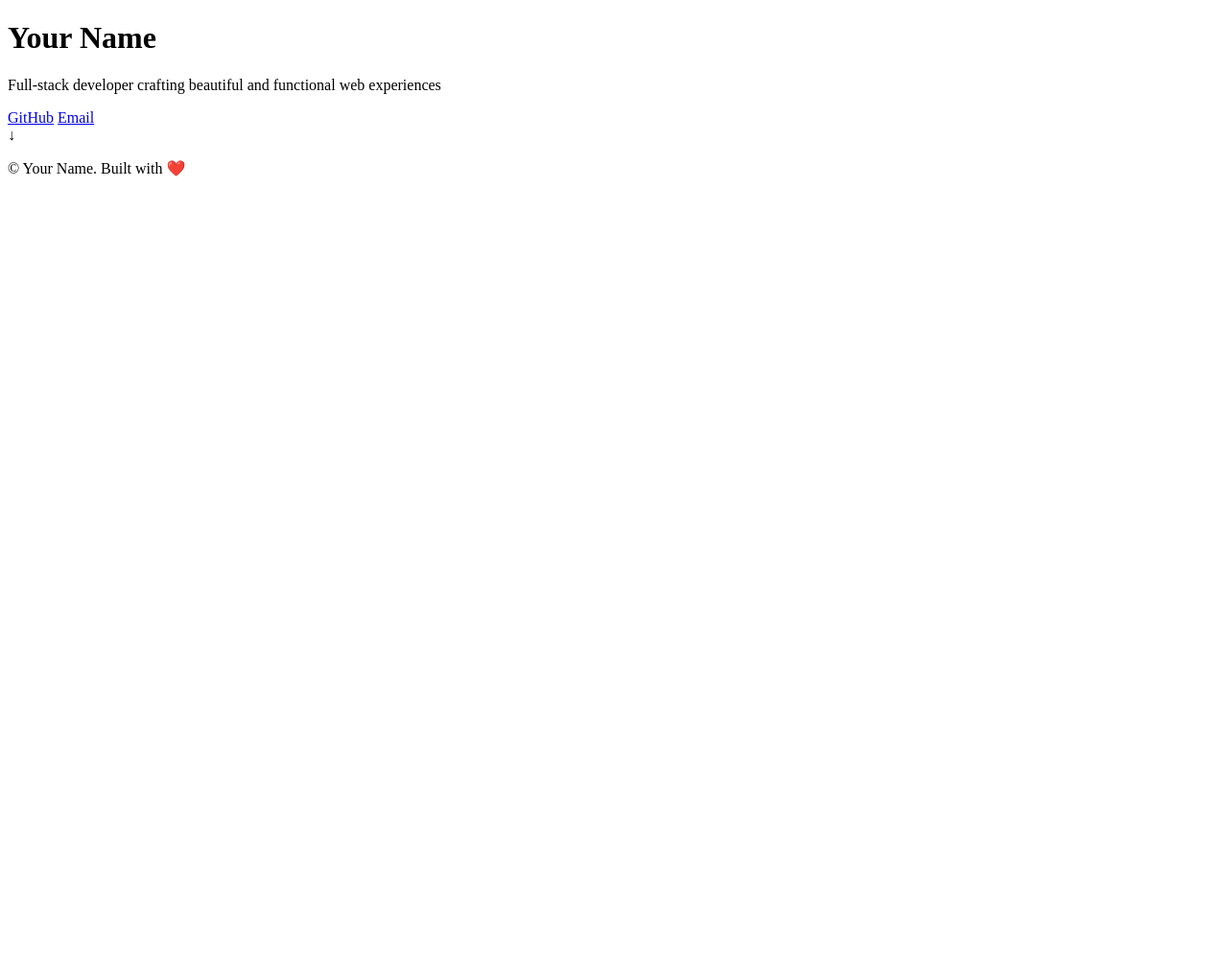
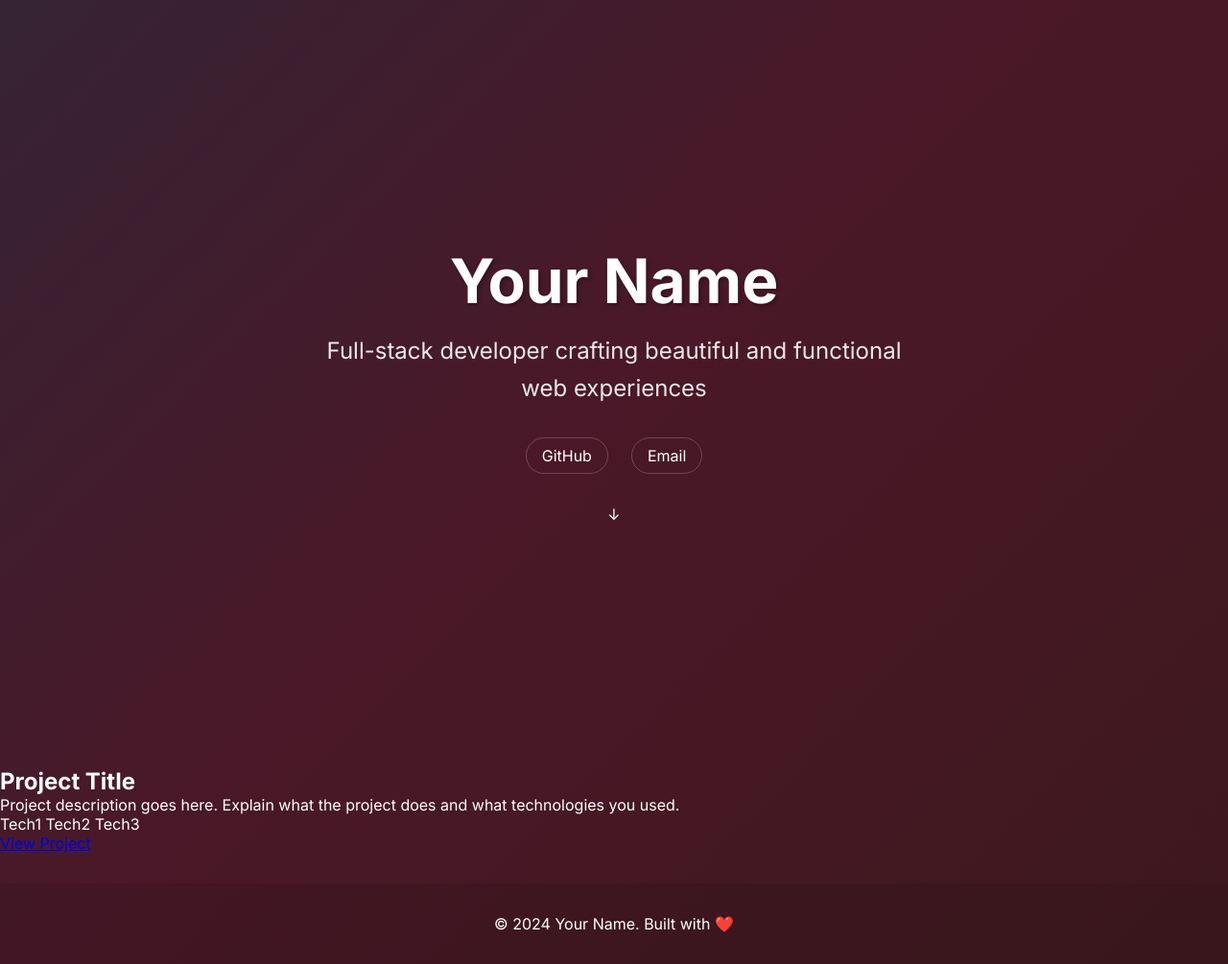
Before and after one commit to newleafdev/newleafdev.github.io, a plain HTML site: page index-file.html in a window 1280 px wide. Shown: the whole page at 96% size. Before the commit the page ends 800 px from the top, so only its background shows below. Drawn offline with Linux system fonts and the light colour scheme.

Commit message:
Add files via upload

```diff
--- /dev/null
+++ b/css/style.css
@@ -0,0 +1,74 @@
+* {
+    margin: 0;
+    padding: 0;
+    box-sizing: border-box;
+}
+
+body {
+    font-family: 'Inter', sans-serif;
+    background: linear-gradient(-45deg, #2c1810, #4a1828, #0d3b4a, #0a4a3b);
+    background-size: 400% 400%;
+    animation: gradient 15s ease infinite;
+    min-height: 100vh;
+    color: white;
+    perspective: 1000px;
+}
+
+@keyframes gradient {
+    0% { background-position: 0% 50%; }
+    50% { background-position: 100% 50%; }
+    100% { background-position: 0% 50%; }
+}
+
+.header {
+    height: 100vh;
+    display: flex;
+    flex-direction: column;
+    justify-content: center;
+    align-items: center;
+    text-align: center;
+    padding: 2rem;
+}
+
+.header h1 {
+    font-size: 4rem;
+    margin-bottom: 1rem;
+    text-shadow: 2px 2px 4px rgba(0, 0, 0, 0.3);
+}
+
+.header p {
+    font-size: 1.5rem;
+    opacity: 0.9;
+    max-width: 600px;
+    line-height: 1.6;
+    margin-bottom: 2rem;
+}
+
+.social-links {
+    display: flex;
+    gap: 1.5rem;
+    margin-bottom: 2rem;
+}
+
+.social-links a {
+    color: white;
+    text-decoration: none;
+    padding: 0.5rem 1rem;
+    border: 1px solid rgba(255, 255, 255, 0.2);
+    border-radius: 20px;
+    transition: all 0.3s ease;
+}
+
+.social-links a:hover {
+    background: rgba(255, 255, 255, 0.1);
+    transform: translateY(-2px);
+}
+
+/* Rest of your existing CSS styles */
+
+footer {
+    text-align: center;
+    padding: 2rem;
+    margin-top: 2rem;
+    background: rgba(0, 0, 0, 0.1);
+}
--- /dev/null
+++ b/js/main.js
@@ -0,0 +1,76 @@
+// Update your projects here
+const projects = [
+    {
+        title: "Project Title",
+        description: "Project description goes here. Explain what the project does and what technologies you used.",
+        techStack: ["Tech1", "Tech2", "Tech3"],
+        link: "https://github.com/your-username/project-repo",
+        image: "https://via.placeholder.com/300x200" // Optional: Add project screenshots
+    }
+    // Add more projects as needed
+];
+
+// Create project cards
+function createProjectCards() {
+    const projectsGrid = document.querySelector('.projects-grid');
+
+    projects.forEach(project => {
+        const card = document.createElement('div');
+        card.className = 'card';
+
+        const content = `
+            <div class="card-content">
+                <h2 class="card-title">${project.title}</h2>
+                <p class="card-description">${project.description}</p>
+                <div class="tech-stack">
+                    ${project.techStack.map(tech => `
+                        <span class="tech-badge">${tech}</span>
+                    `).join('')}
+                </div>
+                <a href="${project.link}" class="card-link" target="_blank">View Project</a>
+            </div>
+        `;
+
+        card.innerHTML = content;
+        projectsGrid.appendChild(card);
+
+        // Add tilt effect
+        card.addEventListener('mousemove', handleTilt);
+        card.addEventListener('mouseleave', resetTilt);
+    });
+}
+
+// Tilt effect functions
+function handleTilt(e) {
+    const card = e.currentTarget;
+    const rect = card.getBoundingClientRect();
+    const x = e.clientX - rect.left;
+    const y = e.clientY - rect.top;
+
+    const centerX = rect.width / 2;
+    const centerY = rect.height / 2;
+
+    const rotateX = (y - centerY) / 10;
+    const rotateY = -(x - centerX) / 10;
+
+    card.style.transform = `perspective(1000px) rotateX(${rotateX}deg) rotateY(${rotateY}deg) scale3d(1.05, 1.05, 1.05)`;
+}
+
+function resetTilt(e) {
+    const card = e.currentTarget;
+    card.style.transform = 'perspective(1000px) rotateX(0) rotateY(0) scale3d(1, 1, 1)';
+}
+
+// Smooth scroll
+document.querySelector('.scroll-indicator').addEventListener('click', () => {
+    window.scrollTo({
+        top: window.innerHeight,
+        behavior: 'smooth'
+    });
+});
+
+// Update copyright year
+document.getElementById('current-year').textContent = new Date().getFullYear();
+
+// Initialize
+document.addEventListener('DOMContentLoaded', createProjectCards);
```
Also changed, not shown: index.html (added, +36 -0 lines), portfolio-dark-gradient.html (+1 -1 lines).
